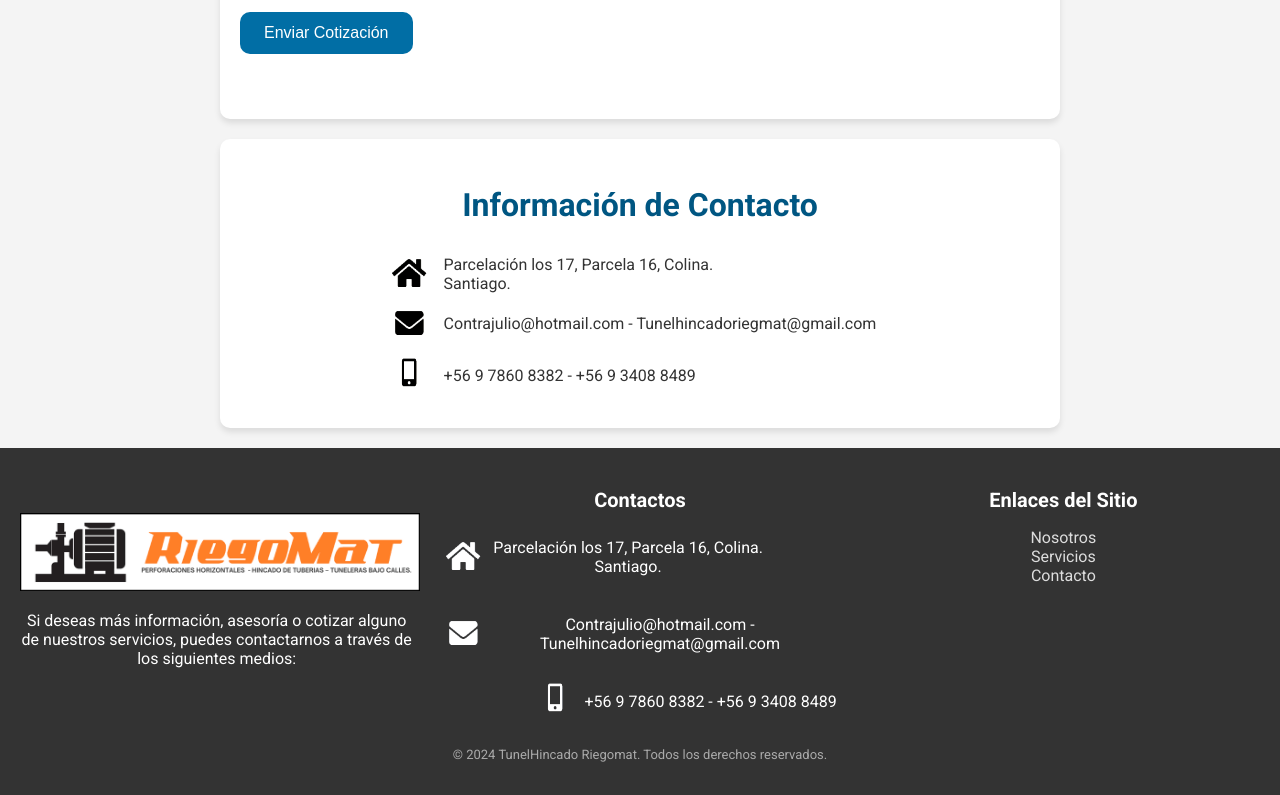
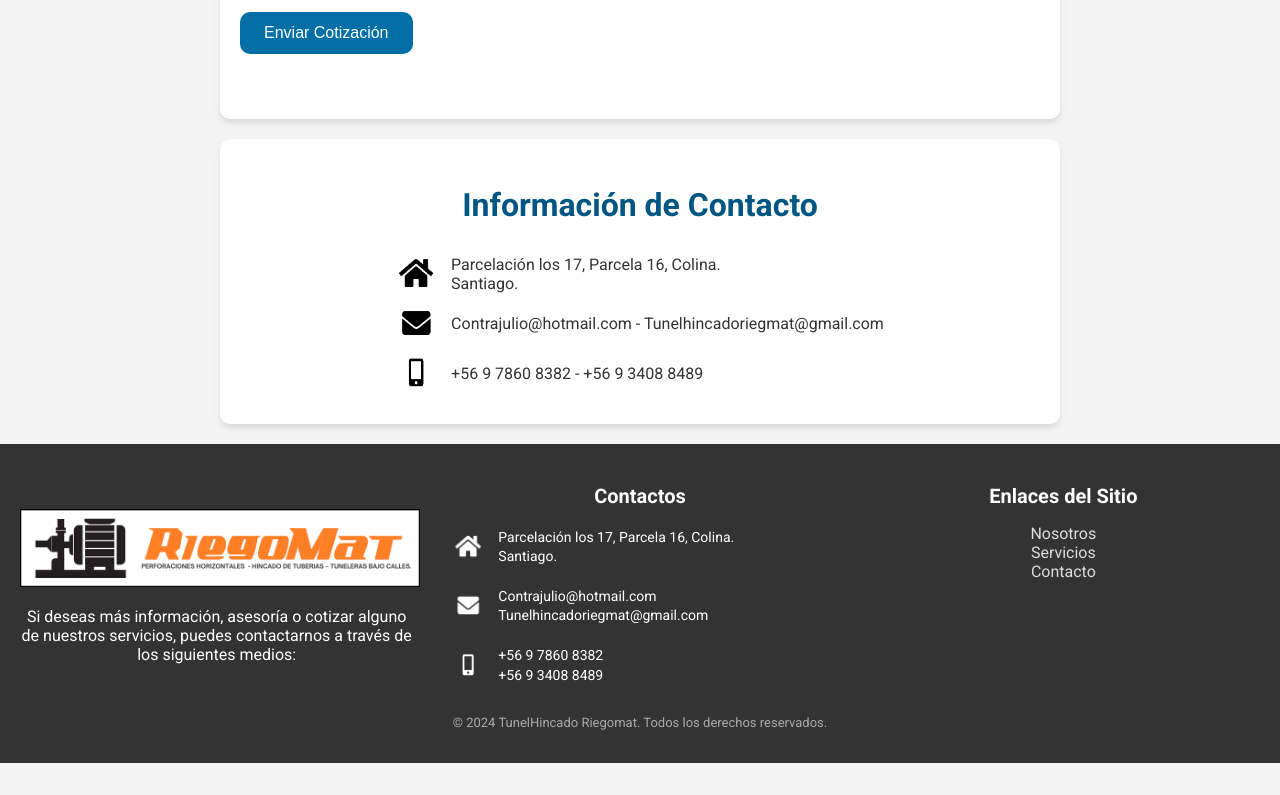
Before and after one commit to Lucakuuuu/TunelHincado-Riegomat, a plain HTML site: page quote.html in a window 1280 px wide. Shown: the part 514-1309 px from the top of the page. After the commit the page ends 1277 px from the top, so only its background shows below. Drawn offline with Linux system fonts and the light colour scheme.

Commit message:
Arreglo de errores y cambios en el diseño.

```diff
--- a/desings/footer.css
+++ b/desings/footer.css
@@ -4,7 +4,6 @@ footer {
     color: #fff;
     padding: 20px;
     font-size: 16px;
-    text-align: center;
 }
 
 /* contenedores del footer */
@@ -26,6 +25,9 @@ footer {
 /* diseño de cada sección (Indicaciones, contactos y enlaces) */
 .footer-section {
     flex: 1;
+    flex-direction: column;
+    align-items: flex-start;
+    gap: 15px;
     min-width: 250px;
 }
 
@@ -36,10 +38,15 @@ footer {
     text-align: center;
 }
 
+.centerText {
+    text-align: center;
+}
+
 /* diseños de la lista desordenada en enlaces */
 .footer-section ul {
     list-style: none;
     padding: 0;
+    text-align: center;
 }
 
 /* diseño del link en las listas */
@@ -56,31 +63,38 @@ footer {
 /* Contacto horizontal */
 .contact-container {
     display: flex;
-    justify-content: space-between;
-    flex-wrap: wrap;
-    gap: 7px;
+    flex-direction: column;
+    align-items: flex-start;
 }
 
 .contact-info {
     display: flex;
     align-items: center;
-    gap: 10px;
+    gap: 15px;
+    margin: 10px;
 }
 
-.contact-info a{
+.contact-info p {
+    margin: 0;
+    font-size: 14px;
+    line-height: 1.4;
     color: #fff;
-    text-decoration: none;
 }
 
-.contact-info a:hover{
+.contact-info a {
+    text-decoration: none;
+    color: #fff;
+}
+
+.contact-info a:hover {
+    text-decoration: underline;
     color: #005682;
-    text-decoration: underline;
 }
 
 /* Diseño y tamaño de la imagen de contactos */
 .contact-info img {
-    width: 40px;
-    height: 40px;
+    width: 30px;
+    height: 30px;
 }
 
 /* Derechos reservados */
--- a/quote.html
+++ b/quote.html
@@ -57,11 +57,13 @@
             </div>
             <div class="info-contact-items">
                 <img src="imagenes/mail2.png" alt="Icono correo">
-                <p><a mailto="Contrajulio@hotmail.com" mailto="Tunelhincadoriegmat@gmail.com">Contrajulio@hotmail.com - Tunelhincadoriegmat@gmail.com</p>
+                <p><a mailto="Contrajulio@hotmail.com">Contrajulio@hotmail.com</a> -
+                    <a  mailto="Tunelhincadoriegmat@gmail.com">Tunelhincadoriegmat@gmail.com</a></p>
             </div>
             <div class="info-contact-items">
                 <img src="imagenes/cellphone2.png" alt="Icono celular">
-                <p><a href="tel:+56978608382" href="tel:+56934088489">+56 9 7860 8382 - +56 9 3408 8489</a></p>
+                <p><a href="tel:+56978608382">+56 9 7860 8382</a> -
+                    <a href="tel:+56934088489">+56 9 3408 8489</a></p>
             </div>
         </section>
     </section>
@@ -72,7 +74,7 @@
             <!-- Información -->
             <div class="footer-section">
                 <img src="imagenes/logo2.png" alt="Logo" class="footer-logo">
-                <p>
+                <p class="centerText">
                     Si deseas más información, asesoría o cotizar alguno de nuestros servicios,
                     puedes contactarnos a través de los siguientes medios:
                 </p>
@@ -88,11 +90,13 @@
                     </div>
                     <div class="contact-info">
                         <img src="imagenes/mail1.png" alt="Icono correo">
-                        <p><a mailto="Contrajulio@hotmail.com" mailto="Tunelhincadoriegmat@gmail.com">Contrajulio@hotmail.com - Tunelhincadoriegmat@gmail.com</p>
-                    </div>
+                        <p><a href="mailto:Contrajulio@hotmail.com">Contrajulio@hotmail.com</a><br>
+                            <a href="mailto:Tunelhincadoriegmat@gmail.com">Tunelhincadoriegmat@gmail.com</a></p>
+                     </div>
                     <div class="contact-info">
                         <img src="imagenes/cellphone1.png" alt="Icono celular">
-                        <p><a href="tel:+56978608382" href="tel:+56934088489">+56 9 7860 8382 - +56 9 3408 8489</a></p>
+                        <p><a href="tel:+56978608382">+56 9 7860 8382</a><br>
+                            <a href="tel:+56934088489">+56 9 3408 8489</a></p>
                     </div>
                 </div>
             </div>
```
Also changed, not shown: index.html (+5 -3 lines), service.html (+5 -3 lines).
